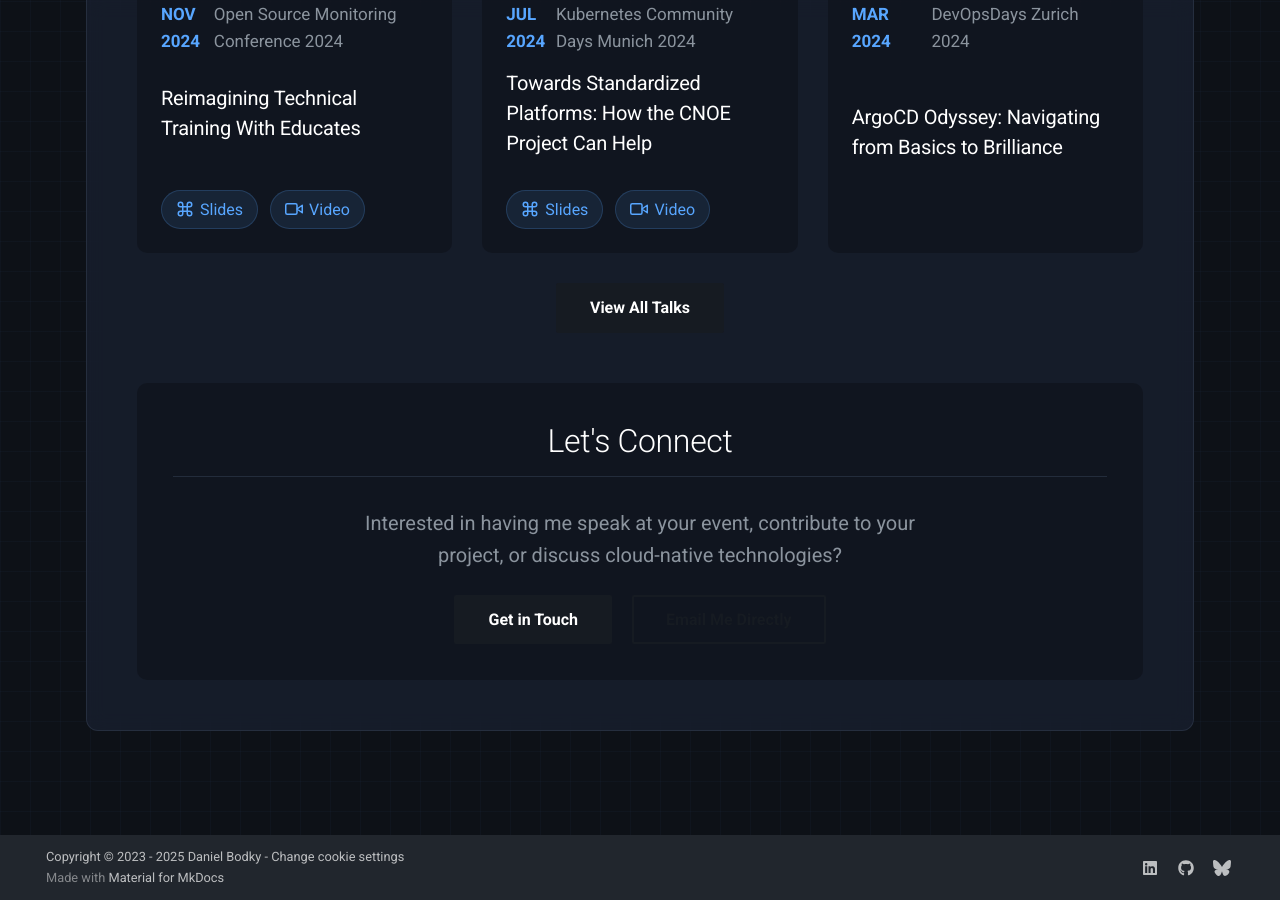
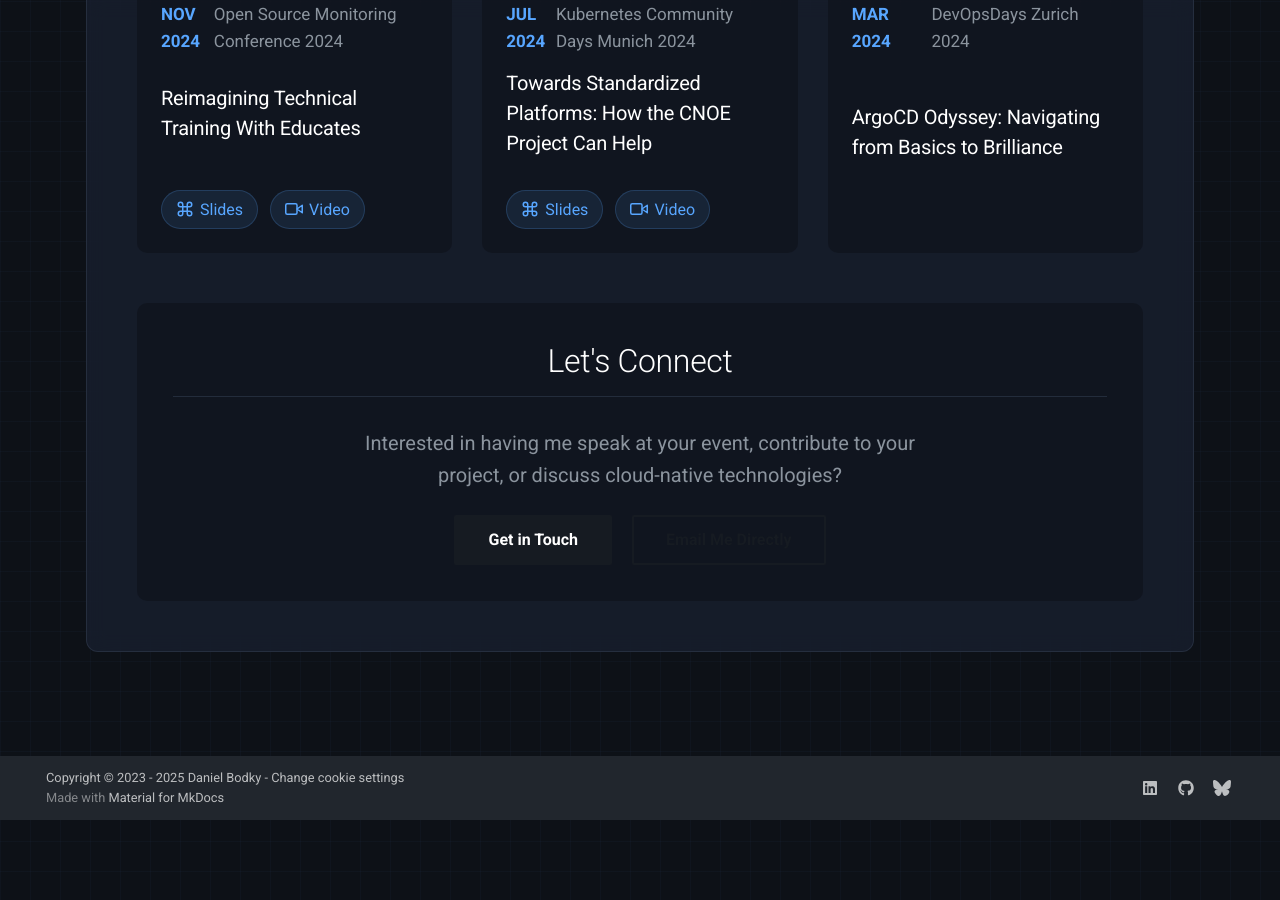
Before and after one commit to mocdaniel/dbodky.me, an MkDocs documentation site: the page built from docs/about.md, in a window 1280 px wide and 900 px high, scrolled down 1709 px. Built offline with MkDocs 1.6.1 and Material for MkDocs 9.7.7, drawn with Linux system fonts in a browser that asks for light colours; comment, search, counter and statistics services are not loaded; after the commit the page ends 2529 px from its top, so only the background shows below that.

Commit message:
Remove 'view all talks' button

```diff
--- a/docs/about.md
+++ b/docs/about.md
@@ -125,9 +125,6 @@ description: Things to know about Daniel Bodky
           <div class="feature-card-links">
           </div>
         </div>
-      </div>
-      <div class="view-more-talks">
-        <a href="#" class="md-button md-button--primary">View All Talks</a>
       </div>
     </section>
     <section class="contact-section">
```
